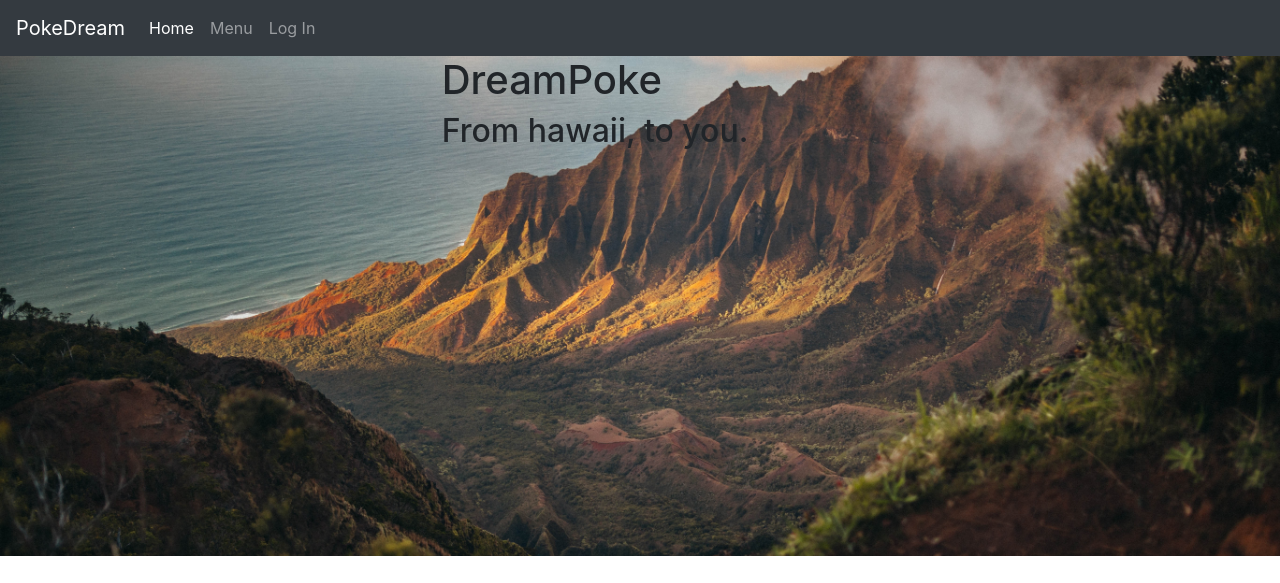
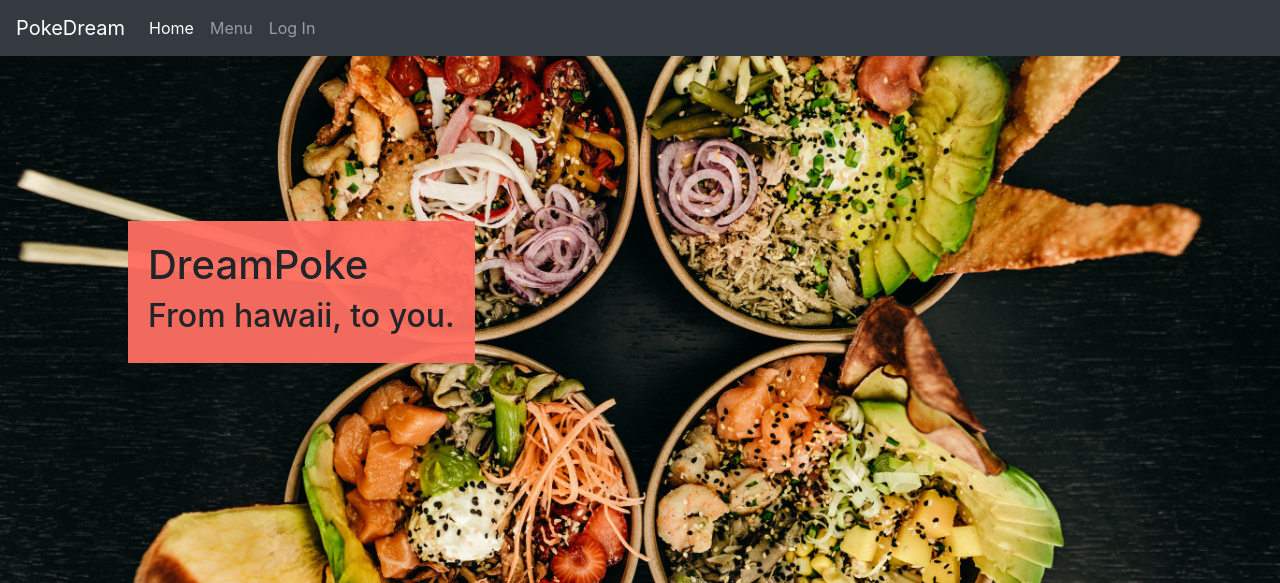
Before and after one commit to rubengardner/Restaurant_booking, a Django app: template book_table/templates/book_table/index.html in a window 1280 px wide. Shown: the top 583 px of the page. Run offline with Django 3.2, Linux system fonts and the light colour scheme; the template is opened without the code that fills it, so the values that code supplies are empty; some libraries are stand-ins or nearby versions.

Commit message:
Update index pictures and title style

```diff
--- a/book_table/static/css/style.css
+++ b/book_table/static/css/style.css
@@ -19,7 +19,7 @@
 }
 
 .cream-colour {
-    background-color: rgba(255,240,201,0.5);
+    background-color: rgba(255,240,201,1);
 }
 
 .salmon-text {
@@ -35,25 +35,28 @@
 }
 
 
-/*--------------------Header--------------*/
-.logo {
-    background: url("../images/hawaii.jpg");
-    background-position: center;
-    background-repeat: no-repeat;
-    background-size: cover;
-    min-height: 500px;
-    transition: all .5s ease-in-out;
-    -moz-transition: all .5s ease-in-out;
-    -webkit-transition: all .5s ease-in-out;
-}
+
 
 /*--------------------List--------------*/
 .no-bullet{
     list-style: none;
 }
 
-/*--------------------Header image--------------*/
-.poke-image{
+/*--------------------Index page--------------*/
+
+.logo {
+    background: url("../images/poke-dark-4.jpg");
+    background-position: center;
+    background-repeat: no-repeat;
+    background-size: cover;
+    min-height: 550px;
+    transition: all .5s ease-in-out;
+    -moz-transition: all .5s ease-in-out;
+    -webkit-transition: all .5s ease-in-out;
+
+}
+
+.poke-image {
     background-repeat: no-repeat;
     width: 100%;
 }
--- a/book_table/templates/book_table/index.html
+++ b/book_table/templates/book_table/index.html
@@ -3,9 +3,10 @@
 {% block content %}
 
 
-<section class="container-fluid logo">
-    <div class="row justify-content-center">
-      <div class="col-4">
+<section>
+    <div class="row logo no-gutters">
+      <div class="col">
+        <div class="picture-title salmon-color">
             <h1>DreamPoke</h1>
             <h2>From hawaii, to you.</h2>
             <!--https://www.pexels.com/photo/brown-mountains-2559941/-->
@@ -14,37 +15,37 @@
     </div>
 </section>
 
-<section class="container-fluid text-center  pt-5">
-    <div class="row">
+<section class="cream-colour text-center">
+    <div class="row no-gutters">
       <div class="col-12 col-md-4">
         <div class="row">
           <div class="col-12">
-            <img src="../static/images/poke_bowl.jpg" class="poke-image" alt="Poke bowl">
+            <img src="../static/images/poke-sauce.jpg" class="poke-image" alt="Poke bowl">
           </div>
         </div>
       </div>
       <div class="col-12 col-md-8">
         <div class="row">
       <div class="col-12 col-md-6 p-5">
-        <h3>Fresh</h3>
+        <h3><i class="fa-solid fa-seedling"></i> Fresh </h3>
         <p>All our ingredients are fresh. By this we mean straight from the local market to your bowl.
           You can feel the vitality of each ingredient in every bite, making you feel energised.
         </p>
       </div>
       <div class="col-12 col-md-6 p-5">
-        <h3>Nutrient dense</h3>
+        <h3><i class="fa-solid fa-bolt"></i> Nutrient dense</h3>
         <p> We choose our ingredients carfeully, making sure we cover the whole spectrum of micronutrients.
-          Our options our full of "superfoods" and high quality proteins.
+          Our options are full of "superfoods" and high quality proteins.
         </p>
       </div>
       <div class="col-12 col-md-6 p-5">
-        <h3>Diet options</h3>
+        <h3><i class="fa-solid fa-utensils"></i> Diet options</h3>
         <p>We now how much effort you put into following a regime, so no need to worry when you come to
           our restaurant! We have options for everyone: vegan, ketogenic, paleo... Check out our menu!
         </p>
       </div>
       <div class="col-12 col-md-6 p-5">
-        <h3>Eco-friendly</h3>
+        <h3><i class="fa-solid fa-leaf"></i> Eco-friendly</h3>
         <p>We reduce our impact on the planet as much as possible. The vegetables and meats come from local
           suppliers. The plastics used for our takeway bowls is recycled and can be recycled again after it's been used.
         </p>
--- a/book_table/views.py
+++ b/book_table/views.py
@@ -3,4 +3,4 @@ from django.shortcuts import render, HttpResponse
 
 # Create your views here.
 def index_view(request):
-    return render(request, 'book_table/menu.html')
+    return render(request, 'book_table/index.html')
```
Also changed, not shown: book_table/static/images/hawaii.jpg (deleted), book_table/static/images/poke-dark-4.jpg (added), book_table/static/images/poke-menu.jpg (deleted), book_table/static/images/poke_bowl.jpg (deleted), 1 other file.
